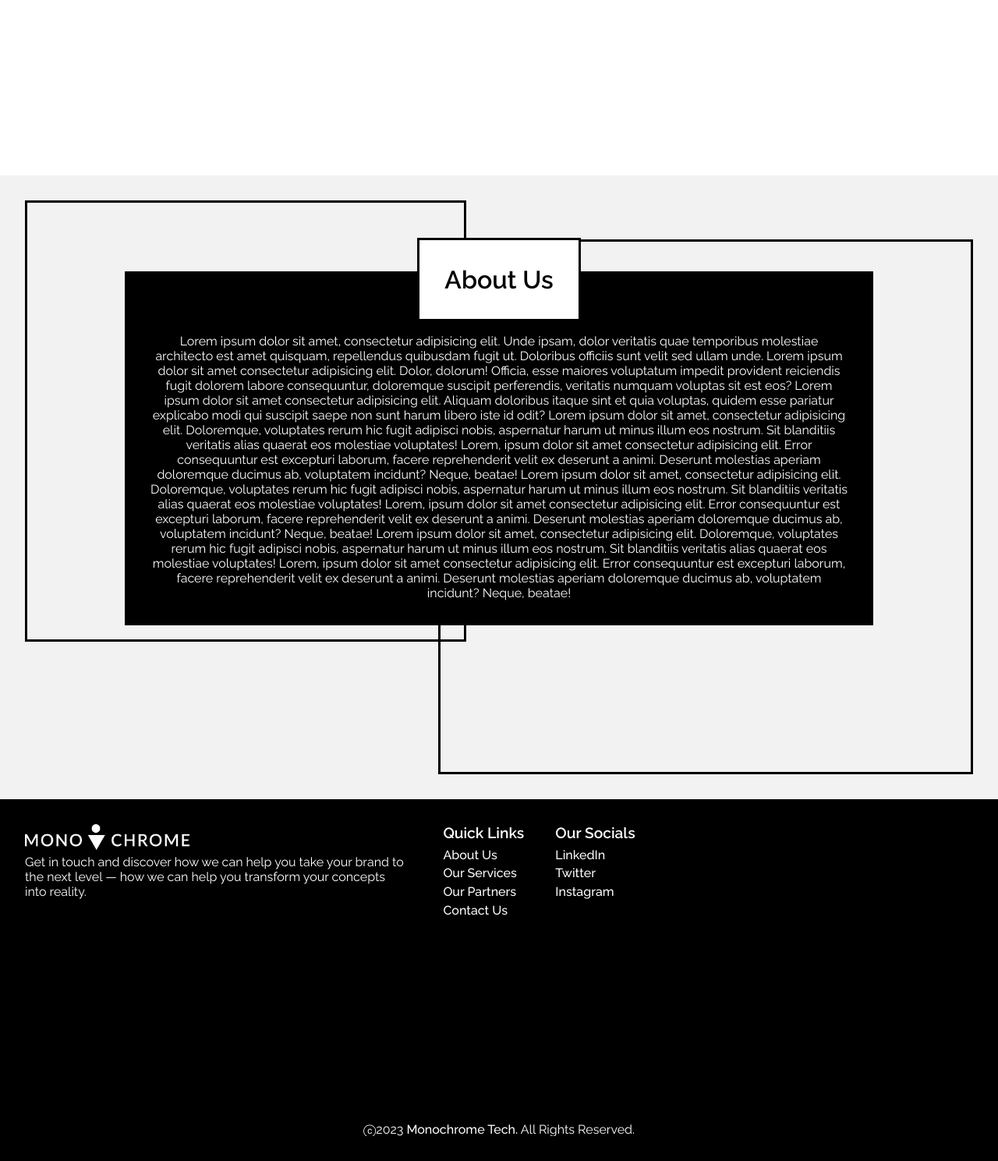
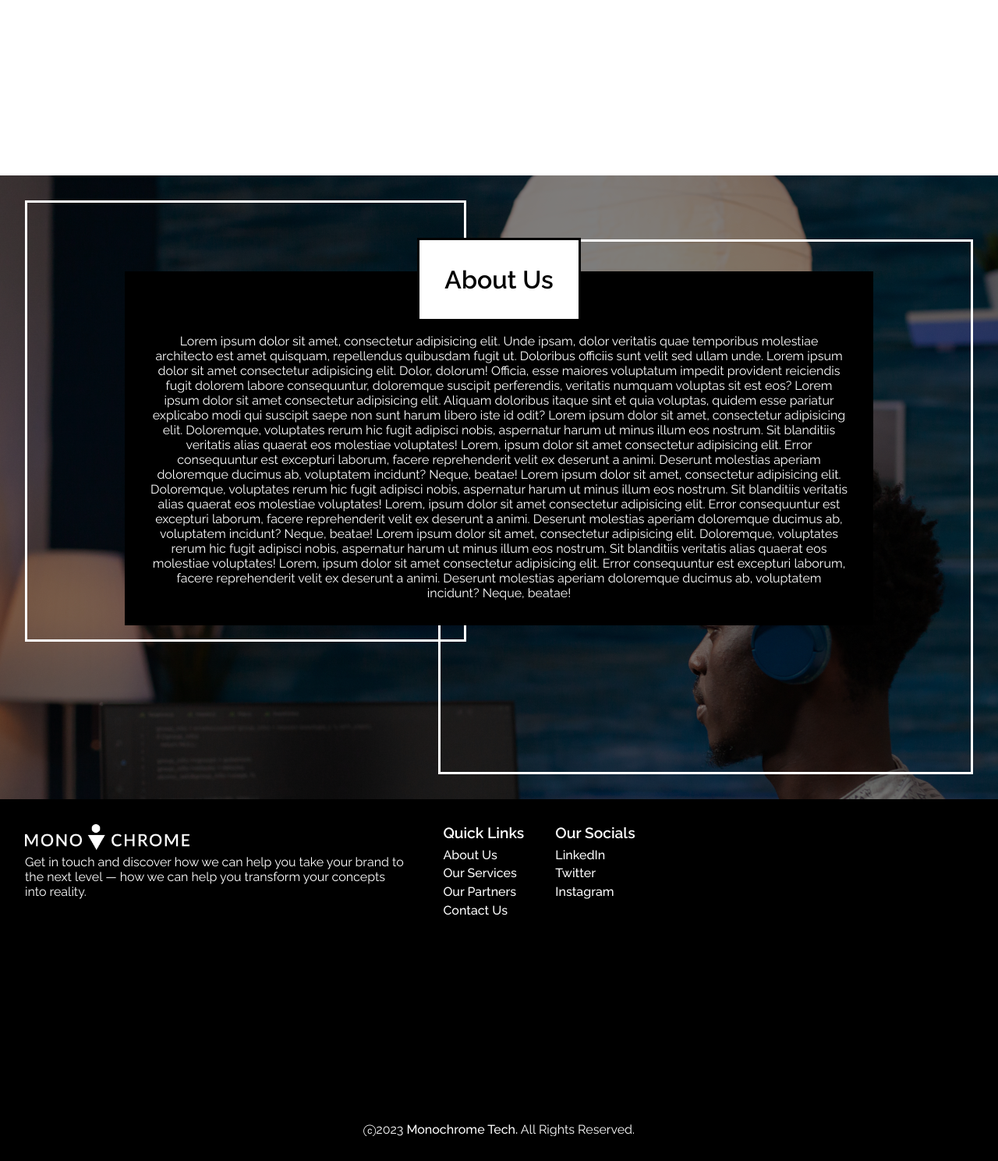
Before and after one commit to monochrome-tech/monochrome-tech.github.io, a PHP site: page / in a window 1280 px wide. Shown: the part 575-2064 px from the top of the page at 78% size. Run offline with PHP 8.4, Linux system fonts and the light colour scheme.

Commit message:
Added: background image... somewhere.

```diff
--- a/res/components.css
+++ b/res/components.css
@@ -17,5 +17,5 @@
 .colored-box {
 	position: absolute;
 	z-index: 1;
-	border: 0.2em solid black;
+	border: 0.2em solid white;
 }
--- a/res/style.css
+++ b/res/style.css
@@ -226,7 +226,9 @@ section {
 
 .about-us {
 	position: relative;
-	background: var(--color-grey);
+	background-color: rgba(0, 0, 0, 0.5);
+	background-image: url("./image-1.avif");
+	background-blend-mode: overlay;
 }
 
 .about-us .colored-box.one {
```
Also changed, not shown: res/image-1.avif (added), res/image-2.avif (added), res/image-3.avif (added).
